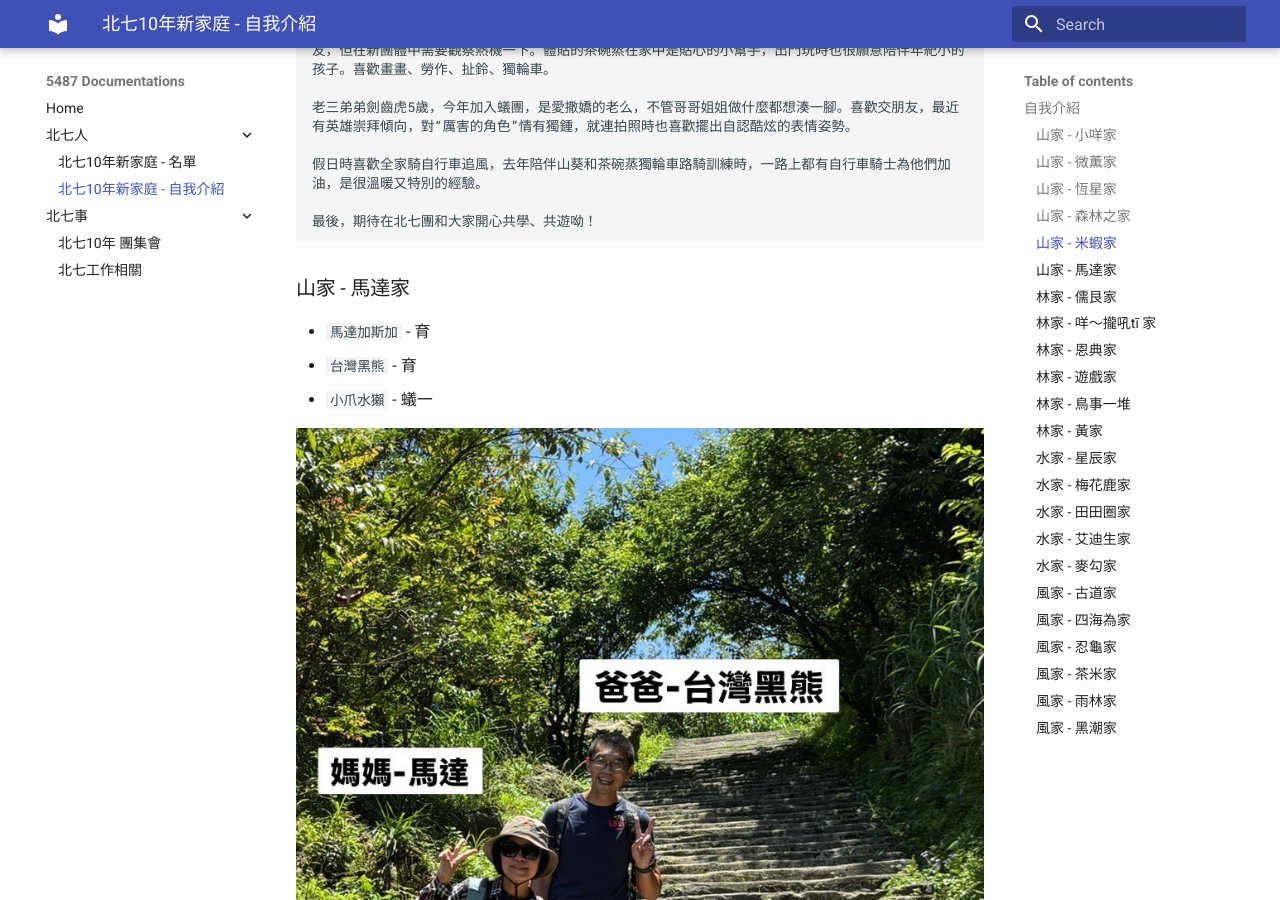
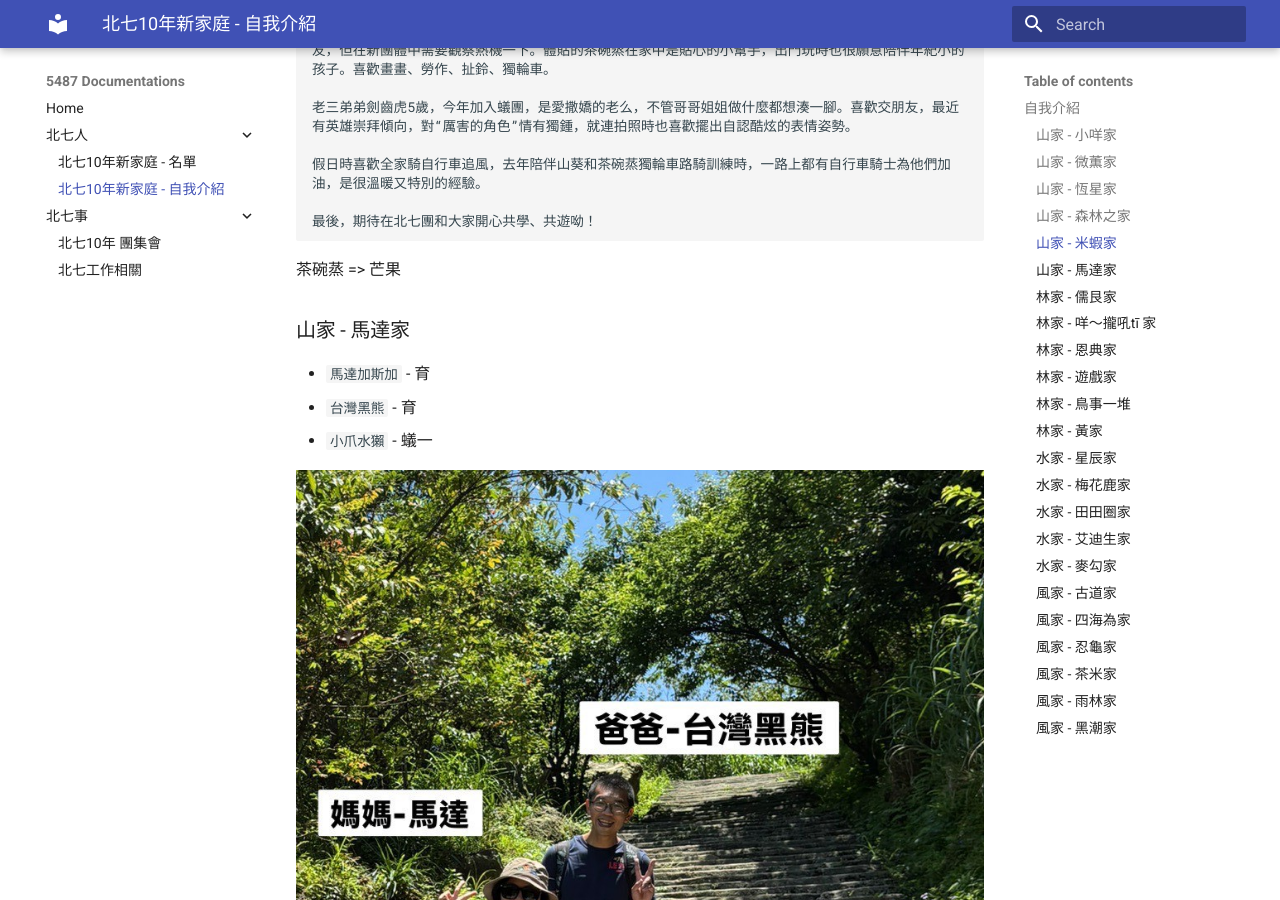
Before and after one commit to moogoo78/5487docs, an MkDocs documentation site: the page built from docs/people-10y-new-family-intro.md, in a window 1280 px wide and 900 px high, scrolled down 8013 px. Built offline with MkDocs 1.6.1 and Material for MkDocs 9.7.7, drawn with Linux system fonts in a browser that asks for light colours.

Commit message:
Update people-10y-new-family-intro.md

````diff
--- a/docs/people-10y-new-family-intro.md
+++ b/docs/people-10y-new-family-intro.md
@@ -207,6 +207,8 @@ Hi 大家好～～
 
 最後，期待在北七團和大家開心共學、共遊呦！
 ```
+
+茶碗蒸 => 芒果
 
 ### 山家 - 馬達家
 
````
